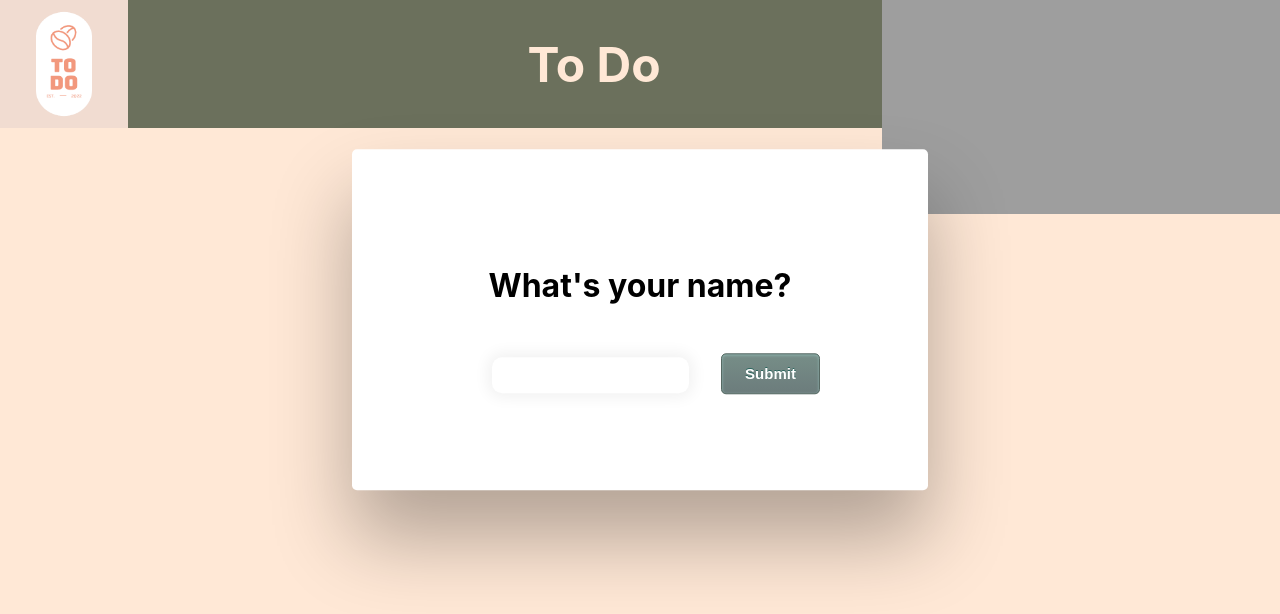
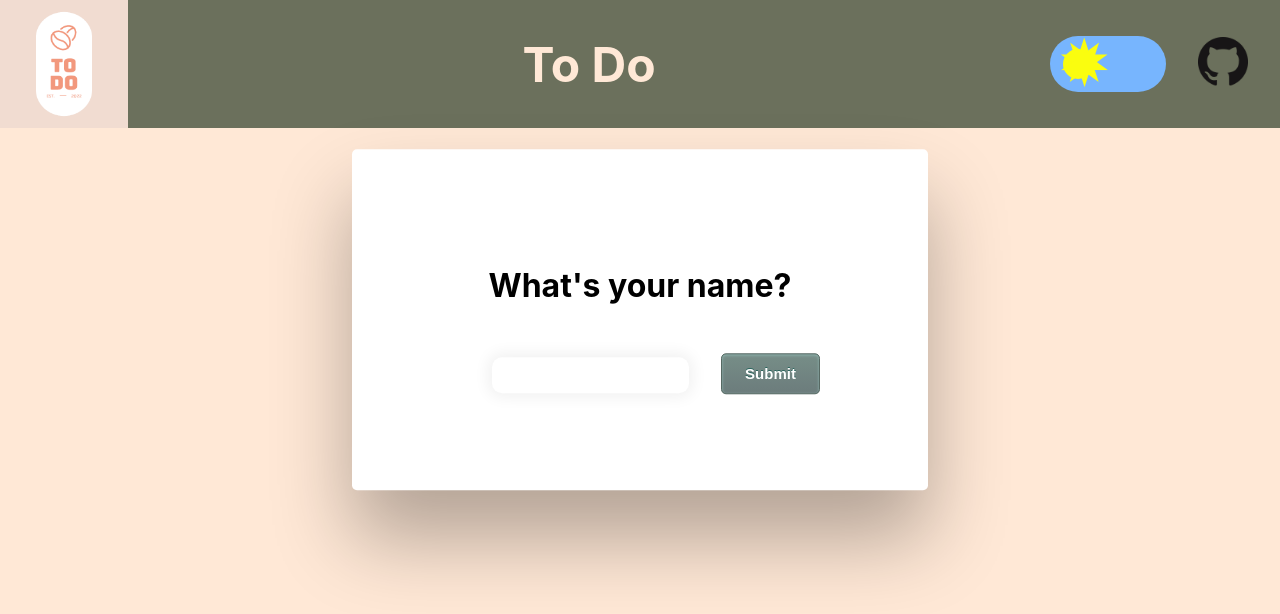
Before and after one commit to BatuhanUlucay/popupsmart_todo, a React (Create React App) app: page / in a window 1280 px wide. Shown: the top 614 px of the page. Built offline with nearby package versions, Linux system fonts and the light colour scheme; grey boxes are pictures that could not be loaded.

Commit message:
light & dark button is styled.

```diff
--- a/src/components/layout/Header.jsx
+++ b/src/components/layout/Header.jsx
@@ -10,9 +10,24 @@
         <h1>To Do</h1>
       </div>
       <div className="gh-container">
-        <div className="theme-container">
+        {/* <div className="theme-container">
           <input type="checkbox" id="toggle" />
           <label for="toggle" className="theme" />
+        </div> */}
+        <div className="theme-container">
+          <input type="checkbox" id="toggle_checkbox" />
+
+          <label htmlFor="toggle_checkbox">
+            <div id="star">
+              <div className="star" id="star-1">
+                ★
+              </div>
+              <div className="star" id="star-2">
+                ★
+              </div>
+            </div>
+            <div id="moon"></div>
+          </label>
         </div>
         <a
           href="https://github.com/BatuhanUlucay/popupsmart_todo"
--- a/src/index.css
+++ b/src/index.css
@@ -135,7 +135,7 @@
 
 .update-button {
   width: 3rem;
-  margin-bottom: 1.5rem;
+  margin-bottom: 0.5rem;
 }
 
 .hidden {
@@ -230,49 +230,97 @@
   align-items: center;
 }
 
-#toggle {
+#toggle_checkbox {
   display: none;
 }
 
-.theme {
-  display: inline-block;
-  width: 90px;
-  height: 35px;
-  background-color: #fff;
-  border-radius: 30px;
-  position: relative;
+label {
+  width: 116px;
+  height: 56px;
+  margin-right: 2rem;
+  margin-top: 3.5rem;
+  background-color: #77b5fe;
+  border-radius: 56px;
+  transform: translateY(-50%);
   cursor: pointer;
-  margin-right: 3rem;
+  transition: 0.3s ease background-color;
+  overflow: hidden;
 }
 
-.theme::after {
-  content: url("./assets/images/sun.png");
+#star {
+  position: absolute;
+  top: 13px;
+  left: 13px;
+  width: 30px;
+  height: 30px;
+  background-color: #fafd0f;
+  transform: scale(1);
+  border-radius: 50%;
+  transition: 0.3s ease top, 0.3s ease left, 0.3s ease transform,
+    0.3s ease background-color;
+  z-index: 1;
+}
+
+#star-1 {
+  position: relative;
+}
+
+#star-2 {
+  position: absolute;
+  transform: rotateZ(36deg);
+}
+
+.star {
+  top: 0;
+  left: -7px;
+  font-size: 54px;
+  line-height: 28px;
+  color: #fafd0f;
+  transition: 0.3s ease color;
+}
+
+#moon {
+  position: absolute;
+  bottom: -52px;
+  right: 8px;
   width: 40px;
   height: 40px;
-  background-color: #e03c3c;
-  border: 2px solid #fff;
+  background-color: #fff;
   border-radius: 50%;
-  box-shadow: 0 0 5px rgba(0, 0, 0, 0.25);
+  transition: 0.3s ease bottom;
+}
+
+#moon:before {
+  content: "";
   position: absolute;
-  top: -5px;
-  left: 0;
-  display: grid;
-  place-content: center;
-  line-height: 0;
-  transition: background-color 1s;
-  transform: 1s rotate(360deg) ease-in;
-  /* -webkit-transform: 1s rotate(360deg) ease-in; */
-  /* -webkit-animation: spin 4s linear 1s;
-  -moz-animation: spin 4s linear 1s;
-  animation: spin 4s linear 1s; */
+  top: -12px;
+  left: -17px;
+  width: 40px;
+  height: 40px;
+  background-color: #03a9f4;
+  border-radius: 50%;
+  transition: 0.3s ease background-color;
 }
-/* @-moz-keyframes spin { 100% { -moz-transform: rotate(360deg); } }
-@-webkit-keyframes spin { 100% { -webkit-transform: rotate(360deg); } }
-@keyframes spin { 100% { -webkit-transform: rotate(360deg); transform:rotate(360deg); } } */
 
-#toggle:checked + .theme::after {
-  content: url("./assets/images/moon.png");
-  background-color: #1f257f;
-  transform: translateX(50px) rotate(360deg);
-  /* -webkit-transform: translateX(50px) rotate(360deg); */
+#toggle_checkbox:checked + label {
+  background-color: #000;
 }
+
+#toggle_checkbox:checked + label #star {
+  top: 3px;
+  left: 64px;
+  transform: scale(0.3);
+  background-color: yellow;
+}
+
+#toggle_checkbox:checked + label .star {
+  color: yellow;
+}
+
+#toggle_checkbox:checked + label #moon {
+  bottom: 8px;
+}
+
+#toggle_checkbox:checked + label #moon:before {
+  background-color: #000;
+}
```
